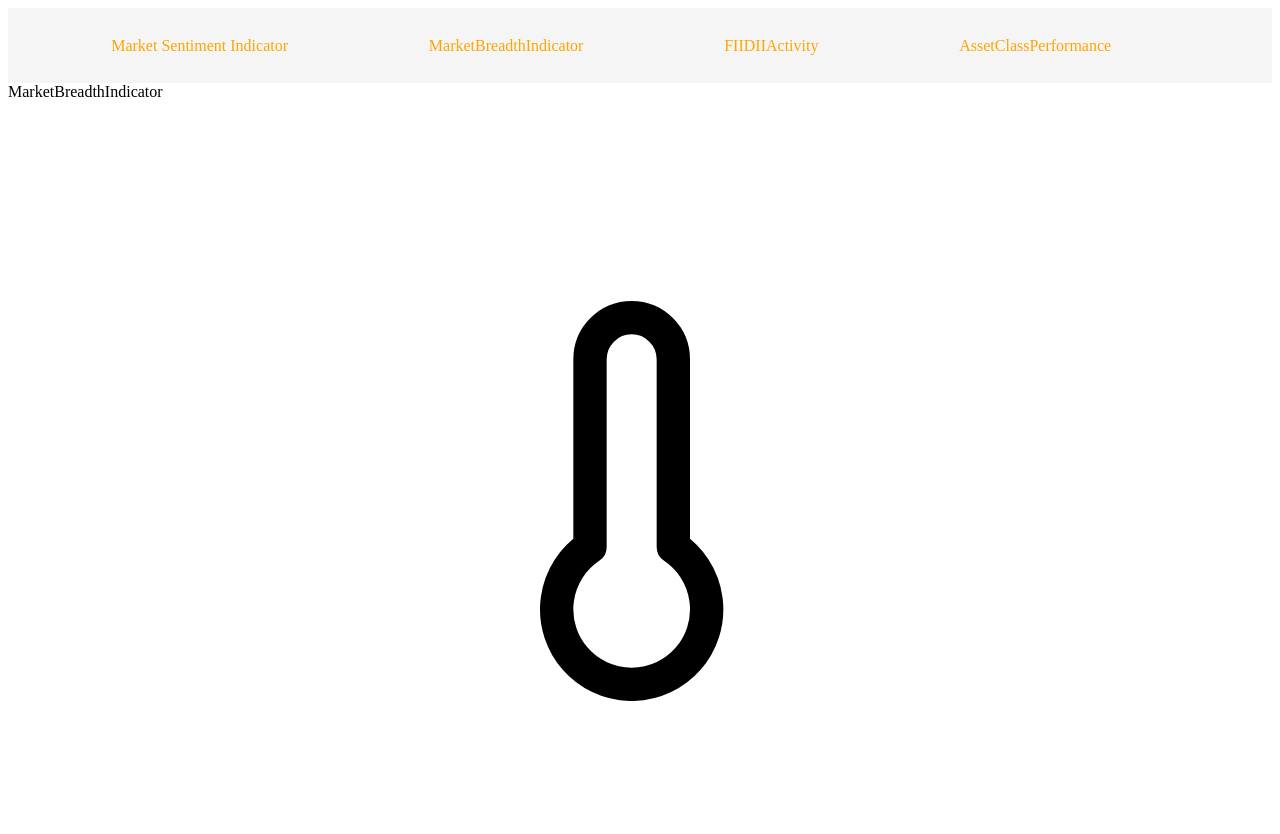
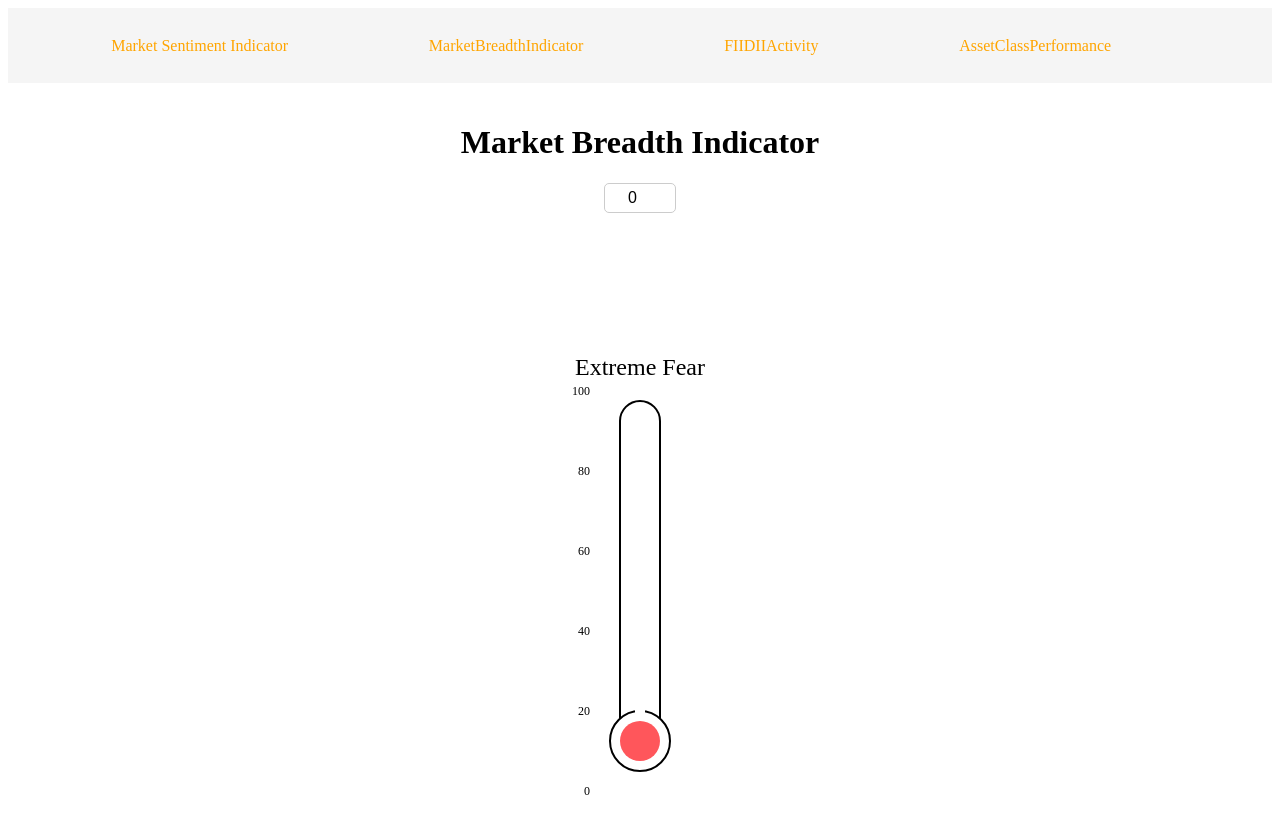
Before and after one commit to darshan-vgithub/Market_Sentiment_Indicator, a React (Create React App) app: page /MarketBreadthIndicator in a window 1280 px wide. Shown: the top 834 px of the page. Built offline with nearby package versions, Linux system fonts and the light colour scheme.

Commit message:
made structure look like proper thermometer like in the document

```diff
--- a/src/components/MarketBreadthIndicator.css
+++ b/src/components/MarketBreadthIndicator.css
@@ -1,14 +1,47 @@
 .market-breadth-indicator {
-  text-align: left;
+  text-align: center;
+  padding: 20px;
 }
 
 .icon-container {
+  position: relative;
   display: flex;
+  flex-direction: column;
   justify-content: center;
   align-items: center;
-  height: 100vh; /* Adjust height as needed */
+  height: 90vh;
 }
 
-.large-icon {
-  font-size: 400px; /* Adjust size as needed */
+.range-title {
+  font-size: 24px;
+  margin-bottom: 10px;
 }
+
+.thermometer-wrapper {
+  position: relative;
+  display: inline-block;
+  height: 400px;
+}
+
+.thermometer-svg {
+  height: 100%;
+  width: auto;
+}
+
+.temperature-scale {
+  position: absolute;
+  left: -30px;
+  top: 0;
+  bottom: 0;
+  width: 30px;
+  display: flex;
+  flex-direction: column-reverse;
+  justify-content: space-between;
+  font-size: 12px;
+}
+
+.scale-mark {
+  position: absolute;
+  right: 0;
+  transform: translateY(50%);
+}
--- a/src/components/MarketBreadthIndicator.jsx
+++ b/src/components/MarketBreadthIndicator.jsx
@@ -1,13 +1,93 @@
-import React from "react";
-import { FiThermometer } from "react-icons/fi";
-import "./MarketBreadthIndicator.css"; // Import the CSS file
+import React, { useState } from "react";
+import "./MarketBreadthIndicator.css";
 
 const MarketBreadthIndicator = () => {
+  const [value, setValue] = useState(0);
+
+  const ranges = [
+    { title: "Extreme Fear", color: "#ff565b", range: [0, 20] },
+    { title: "Fear", color: "#ffa947", range: [20, 40] },
+    { title: "Neutral", color: "#ffca15", range: [40, 60] },
+    { title: "Greed", color: "#c5d335", range: [60, 80] },
+    { title: "Extreme Greed", color: "#6bc548", range: [80, 100] },
+  ];
+
+  const getRangeData = (value) => {
+    for (let range of ranges) {
+      if (value >= range.range[0] && value < range.range[1]) {
+        return range;
+      }
+    }
+    return { title: "" };
+  };
+
+  const handleChange = (e) => {
+    const inputValue = parseInt(e.target.value, 10);
+    if (!isNaN(inputValue) && inputValue >= 0 && inputValue <= 100) {
+      setValue(inputValue);
+    } else {
+      setValue(0);
+    }
+  };
+
+  const rangeData = getRangeData(value);
+
   return (
     <div className="market-breadth-indicator">
-      MarketBreadthIndicator
+      <h1>Market Breadth Indicator</h1>
+      <input
+        type="number"
+        value={value}
+        onChange={handleChange}
+        placeholder="Enter a value (0-100)"
+        max="100"
+        min="0"
+      />
       <div className="icon-container">
-        <FiThermometer className="large-icon" />
+        <div className="range-title">{rangeData.title}</div>
+        <div className="thermometer-wrapper">
+          <svg viewBox="0 0 100 400" className="thermometer-svg">
+            <rect
+              x="30"
+              y="10"
+              width="40"
+              height="350"
+              rx="20"
+              ry="20"
+              fill="white"
+              stroke="black"
+              strokeWidth="2"
+            />
+            <circle
+              cx="50"
+              cy="350"
+              r="30"
+              fill="white"
+              stroke="black"
+              strokeWidth="2"
+            />
+            <rect x="45" y="20" width="10" height="330" fill="white" />
+            <rect
+              x="45"
+              y={350 - value * 3.3}
+              width="10"
+              height={value * 3.3}
+              fill={rangeData.color}
+            />
+            <circle cx="50" cy="350" r="20" fill={rangeData.color} />
+          </svg>
+          <div className="temperature-scale">
+            {[0, 20, 40, 60, 80, 100].map((temp) => (
+              <div
+                key={temp}
+                className="scale-mark"
+                style={{ bottom: `${temp}%` }}
+              >
+                {temp}
+              </div>
+            ))}
+          </div>
+        </div>
       </div>
     </div>
   );
```
